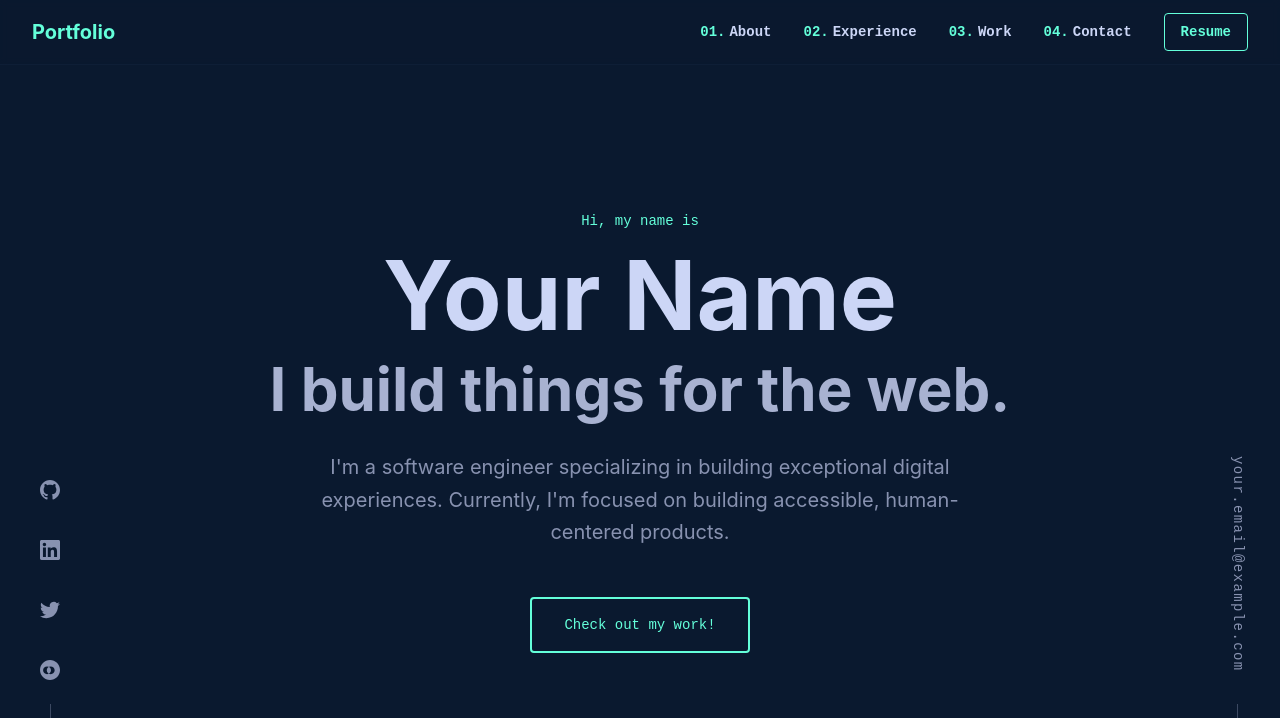
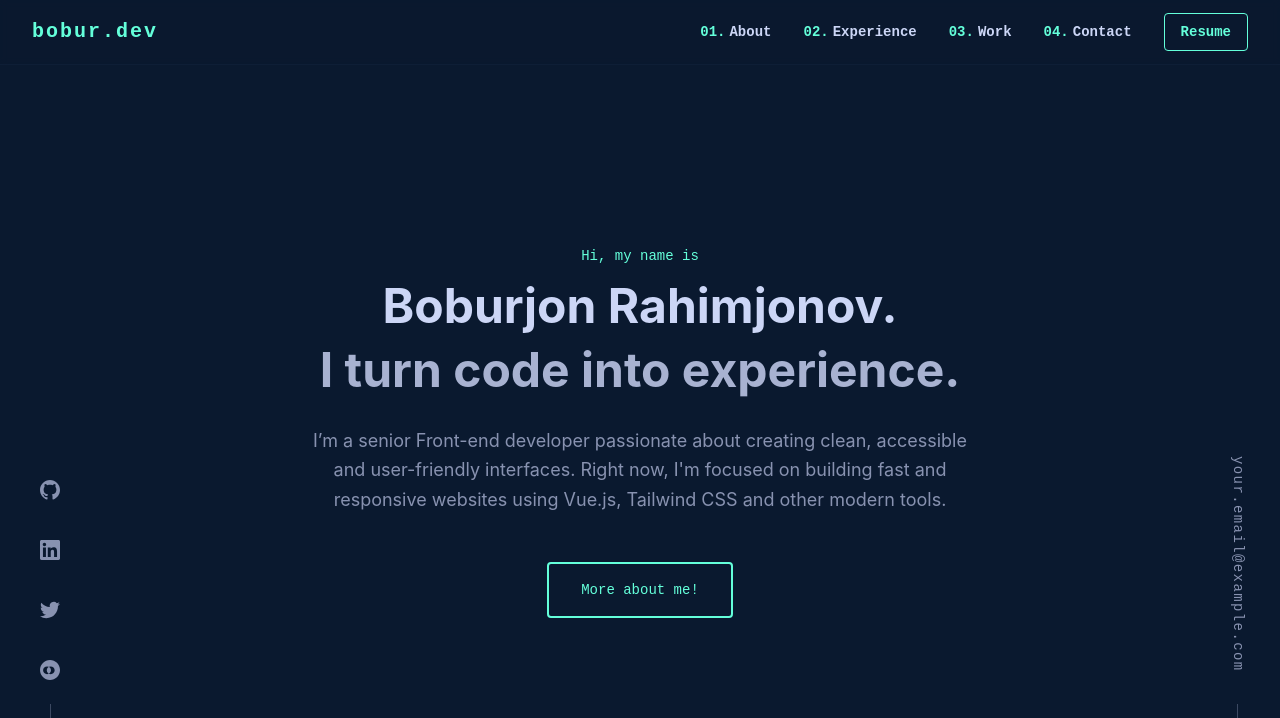
Before and after one commit to RahimjonovBoburjon/portfolio-website, a Vue app: page / in a window 1280 px wide. Shown: the top 718 px of the page. Built offline with nearby package versions, Linux system fonts and the light colour scheme.

Commit message:
update titles

```diff
--- a/src/App.vue
+++ b/src/App.vue
@@ -65,8 +65,8 @@
             <nav class="fixed top-0 w-full bg-navy/90 backdrop-blur-sm z-50 border-b border-lightest-navy/20">
                 <div class="max-w-7xl mx-auto px-4 sm:px-6 lg:px-8">
                     <div class="flex justify-between items-center h-16">
-                        <div class="text-green text-xl font-bold nav-logo" data-aos="fade-down" data-aos-delay="200">
-                            Portfolio
+                        <div class="text-[#64ffda] font-bold tracking-widest text-xl font-mono" data-aos="fade-down" data-aos-delay="200">
+                            bobur.dev
                         </div>
                         <div class="hidden md:flex items-center space-x-8">
                             <a href="#about"
@@ -104,23 +104,23 @@
                 <div class="max-w-4xl mx-auto text-center">
                     <p class="text-green mb-4 font-mono text-sm hero-greeting" data-aos="fade-up" data-aos-delay="300">
                         Hi, my name is</p>
-                    <h1 class="text-6xl md:text-8xl font-bold text-lightest-slate mb-4 leading-tight hero-name"
+                    <h1 class="text-6xl md:text-5xl font-bold text-lightest-slate mb-4 leading-tight hero-name"
                         data-aos="fade-up" data-aos-delay="400">
-                        Your Name
+                        Boburjon Rahimjonov.
                     </h1>
-                    <h2 class="text-4xl md:text-6xl font-bold text-light-slate mb-8 leading-tight hero-tagline"
+                    <h2 class="text-4xl md:text-5xl font-bold text-light-slate mb-8 leading-tight hero-tagline"
                         data-aos="fade-up" data-aos-delay="500">
-                        I build things for the web.
+                        I turn code into experience.
                     </h2>
-                    <p class="text-xl text-slate max-w-2xl mx-auto mb-12 leading-relaxed hero-description"
+                    <p class="text-lg text-slate max-w-2xl mx-auto mb-12 leading-relaxed hero-description"
                         data-aos="fade-up" data-aos-delay="600">
-                        I'm a software engineer specializing in building exceptional digital experiences.
-                        Currently, I'm focused on building accessible, human-centered products.
+                        I’m a senior Front-end developer passionate about creating clean, accessible and user-friendly interfaces.
+                        Right now, I'm focused on building fast and responsive websites using Vue.js, Tailwind CSS and other modern tools.
                     </p>
                     <button
                         class="border-2 border-green text-green px-8 py-4 rounded hover:bg-green/10 transition-all duration-300 font-mono text-sm hero-button"
                         data-aos="fade-up" data-aos-delay="700">
-                        Check out my work!
+                        More about me!
                     </button>
                 </div>
             </section>
--- a/src/components/Loader.vue
+++ b/src/components/Loader.vue
@@ -3,7 +3,9 @@
     <transition name="fade-slide">
       <div v-if="showLogo" class="loader-container">
         <div class="loader-logo" :class="{ 'logo-in': logoIn, 'logo-out': logoOut }">
-          <div class="logo-text">Portfolio</div>
+          <div class="logo-text">Building interfaces</div>
+          <div class="logo-dot"></div>
+          <div class="logo-dot"></div>
           <div class="logo-dot"></div>
         </div>
         <transition name="fade">
@@ -144,21 +146,33 @@ export default {
 }
 
 .logo-dot {
-  width: 8px;
-  height: 8px;
-  background-color: #64ffda;
+  width: 6px;
+  height: 6px;
+  margin: 0 4px;
   border-radius: 50%;
-  animation: pulse 1.5s ease-in-out infinite;
+  background: #64ffda;
+  display: inline-block;
+  animation: loader-bounce 1s infinite;
 }
 
-@keyframes pulse {
-  0%, 100% {
+.logo-dot:nth-child(1) {
+  animation-delay: 0s;
+}
+.logo-dot:nth-child(2) {
+  animation-delay: 0.2s;
+}
+.logo-dot:nth-child(3) {
+  animation-delay: 0.4s;
+}
+
+@keyframes loader-bounce {
+  0%, 80%, 100% {
+    transform: scale(1);
+    opacity: 0.7;
+  }
+  40% {
+    transform: scale(1.5);
     opacity: 1;
-    transform: scale(1);
-  }
-  50% {
-    opacity: 0.5;
-    transform: scale(1.2);
   }
 }
 
```
